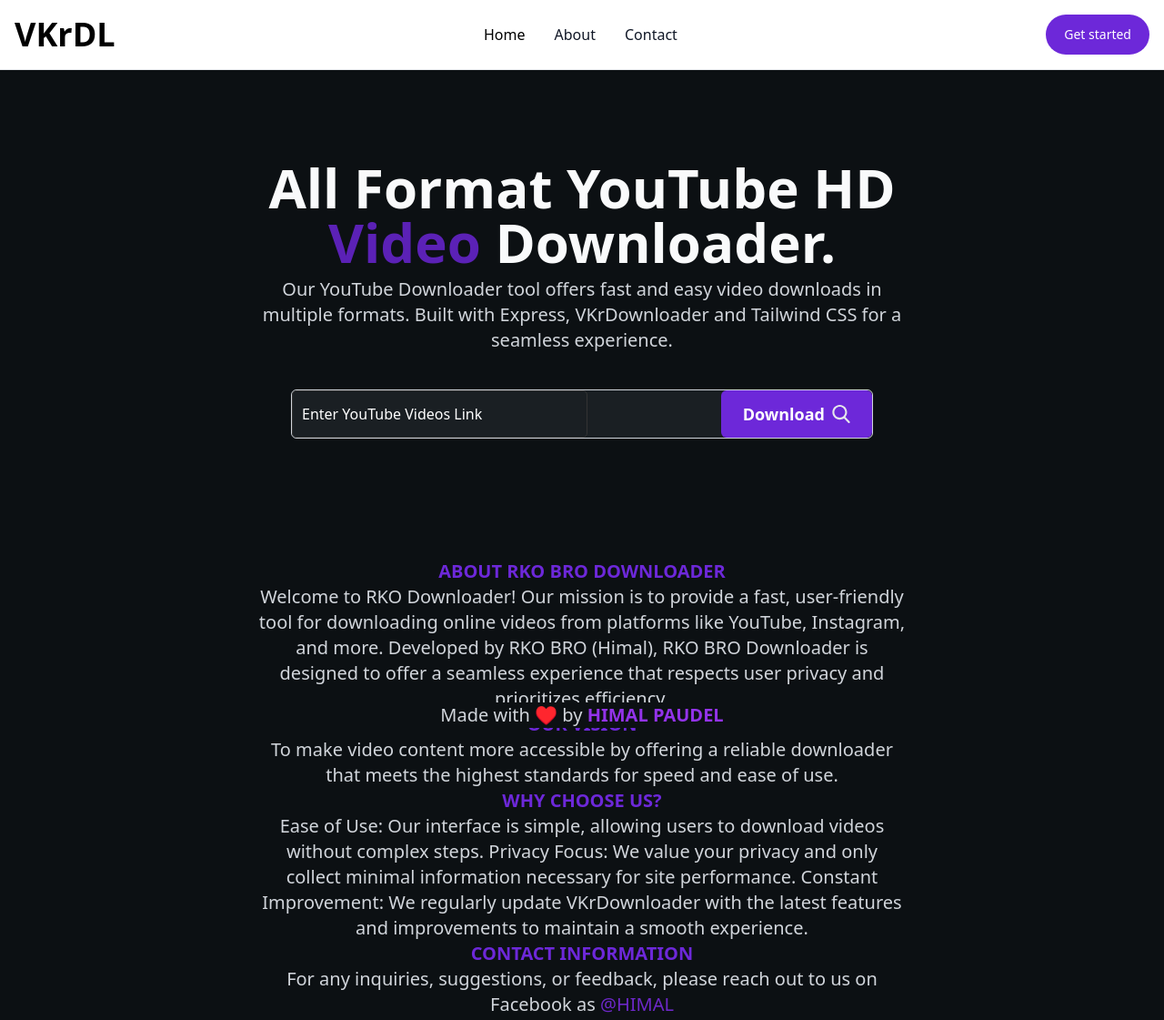
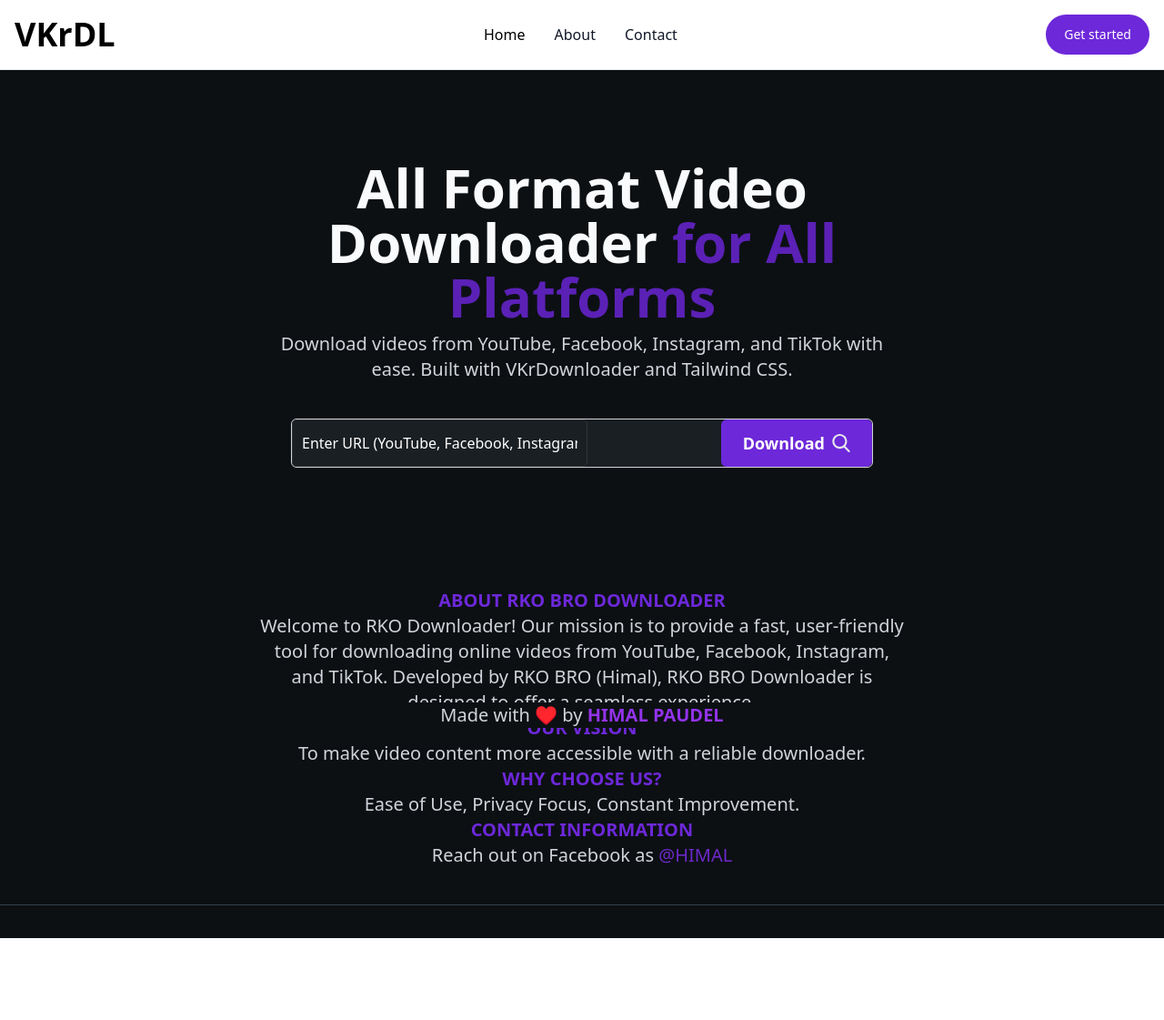
Before and after one commit to rkobroo/New-, a plain HTML site: page dark.html in a window 1280 px wide. Shown: the top 1121 px of the page at 91% size. After the commit the page ends 1031 px from the top, so only its background shows below. Drawn offline with nearby package versions, Linux system fonts and the light colour scheme.

Commit message:
Update dark.html

```diff
--- a/dark.html
+++ b/dark.html
@@ -47,17 +47,16 @@
       <div class="mx-auto flex flex-col items-center py-12 sm:py-24">
         <div class="w-11/12 sm:w-2/3 lg:flex justify-center items-center flex-col mb-5 sm:mb-10">
           <h1 class="text-4xl sm:text-5xl md:text-5xl lg:text-5xl xl:text-6xl text-center text-gray-50 dark:text-white font-black leading-10">
-            All Format YouTube HD
-            <span class="text-violet-800 dark:text-violet-500">Video</span>
-            Downloader.
+            All Format Video Downloader
+            <span class="text-violet-800 dark:text-violet-500">for All Platforms</span>
           </h1>
           <p class="mt-5 sm:mt-10 lg:w-10/12 text-gray-300 dark:text-gray-300 font-normal text-center text-xl">
-            Our YouTube Downloader tool offers fast and easy video downloads in multiple formats. Built with Express, VKrDownloader and Tailwind CSS for a seamless experience.
+            Download videos from YouTube, Facebook, Instagram, and TikTok with ease. Built with VKrDownloader and Tailwind CSS.
           </p>
         </div>
         <div class="flex w-11/12 md:w-8/12 xl:w-6/12">
           <div class="flex rounded-md w-full border border-gray-300 searchsec">
-            <input name="link" required="" type="text" id="inputUrl" class="w-full p-3 form-control link rounded-md rounded-r-none placeholder-current dark:bg-gray-500 dark:text-gray-300 dark:border-none" placeholder="Enter YouTube Videos Link" />
+            <input name="link" required="" type="text" id="inputUrl" class="w-full p-3 form-control link rounded-md rounded-r-none placeholder-current dark:bg-gray-500 dark:text-gray-300 dark:border-none" placeholder="Enter URL (YouTube, Facebook, Instagram, TikTok)">
             <div class="myselect">
               <button id="downloadBtn" class="inline-flex items-center gap-2 bg-violet-700 text-white text-lg font-semibold py-3 px-6 rounded-md click-btn-down">
                 <span>Download</span>
@@ -90,7 +89,7 @@
           <div id="description" class="text-white font-bold mt-3"></div>
           <div id="duration"></div>
           <div id="download"></div>
-          <div id="error" style="display: none; color: red;"></div> <!-- Added error div -->
+          <div id="error" style="display: none; color: red;"></div>
         </div>
       </div>
     </div>
@@ -102,33 +101,32 @@
           About RKO BRO Downloader
         </strong>
         <br>
-        Welcome to RKO Downloader! Our mission is to provide a fast, user-friendly tool for downloading online videos from platforms like YouTube, Instagram, and more. Developed by RKO BRO (Himal), RKO BRO Downloader is designed to offer a seamless experience that respects user privacy and prioritizes efficiency.
+        Welcome to RKO Downloader! Our mission is to provide a fast, user-friendly tool for downloading online videos from YouTube, Facebook, Instagram, and TikTok. Developed by RKO BRO (Himal), RKO BRO Downloader is designed to offer a seamless experience.
         <br>
         <strong style="color: rgb(109 40 217); text-transform: uppercase;">
           Our Vision
         </strong>
         <br>
-        To make video content more accessible by offering a reliable downloader that meets the highest standards for speed and ease of use.
+        To make video content more accessible with a reliable downloader.
         <br>
         <strong style="color: rgb(109 40 217); text-transform: uppercase;">
           Why Choose Us?
         </strong>
         <br>
-        Ease of Use: Our interface is simple, allowing users to download videos without complex steps. Privacy Focus: We value your privacy and only collect minimal information necessary for site performance. Constant Improvement: We regularly update VKrDownloader with the latest features and improvements to maintain a smooth experience.
+        Ease of Use, Privacy Focus, Constant Improvement.
         <br>
         <strong style="color: rgb(109 40 217); text-transform: uppercase;">
           Contact Information
         </strong>
         <br>
-        For any inquiries, suggestions, or feedback, please reach out to us on Facebook as <a style="color: rgb(109 40 200); text-transform: uppercase;" href="https://www.facebook.com/profile.php?id=100084573213860">@Himal</a>
+        Reach out on Facebook as <a style="color: rgb(109 40 200); text-transform: uppercase;" href="https://www.facebook.com/profile.php?id=100084573213860">@Himal</a>
       </p>
     </div>
 
-    <!-- Footer -->
     <hr class="w-full bg-[#0c1013] border-t border-gray-700">
     <p class="w-full bg-[#0c1013] mt-5 sm:mt-10 lg:w-10/12 text-gray-300 font-normal text-center text-xl sticky bottom-0">
-      Made with ♥️ by
-      <a href="https://www.facebook.com/himal.paudel.112?mibextid=ZbWKwL" class="font-bold text-purple-600 uppercase">Himal Paudel</a>
+        Made with ♥️ by
+        <a href="https://www.facebook.com/himal.paudel.112?mibextid=ZbWKwL" class="font-bold text-purple-600 uppercase">Himal Paudel</a>
     </p>
   </div>
 
@@ -137,5 +135,4 @@
   <script src="https://maxcdn.bootstrapcdn.com/bootstrap/4.1.3/js/bootstrap.min.js"></script>
   <script src="https://cdn.jsdelivr.net/npm/flowbite@2.5.2/dist/flowbite.min.js"></script>
   <script src="javascript.js"></script>
-</body>
 </html>
```
